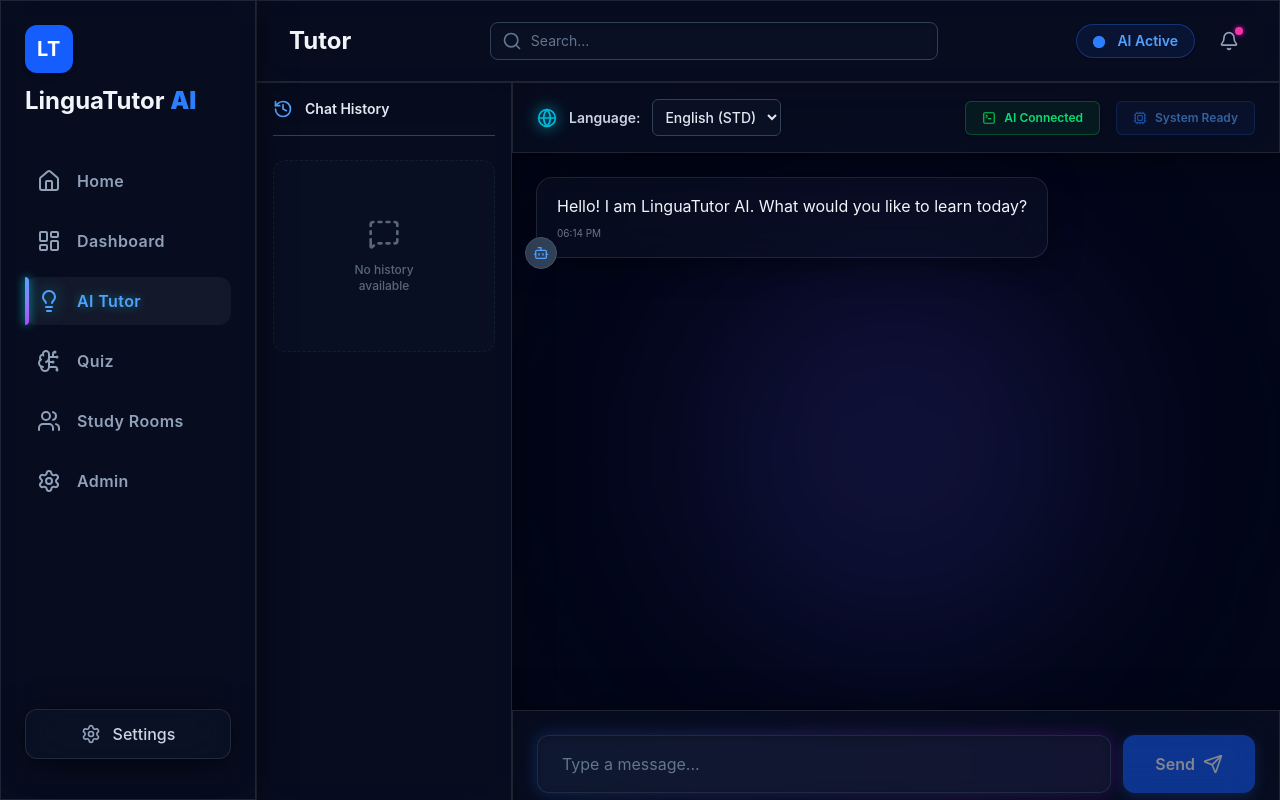
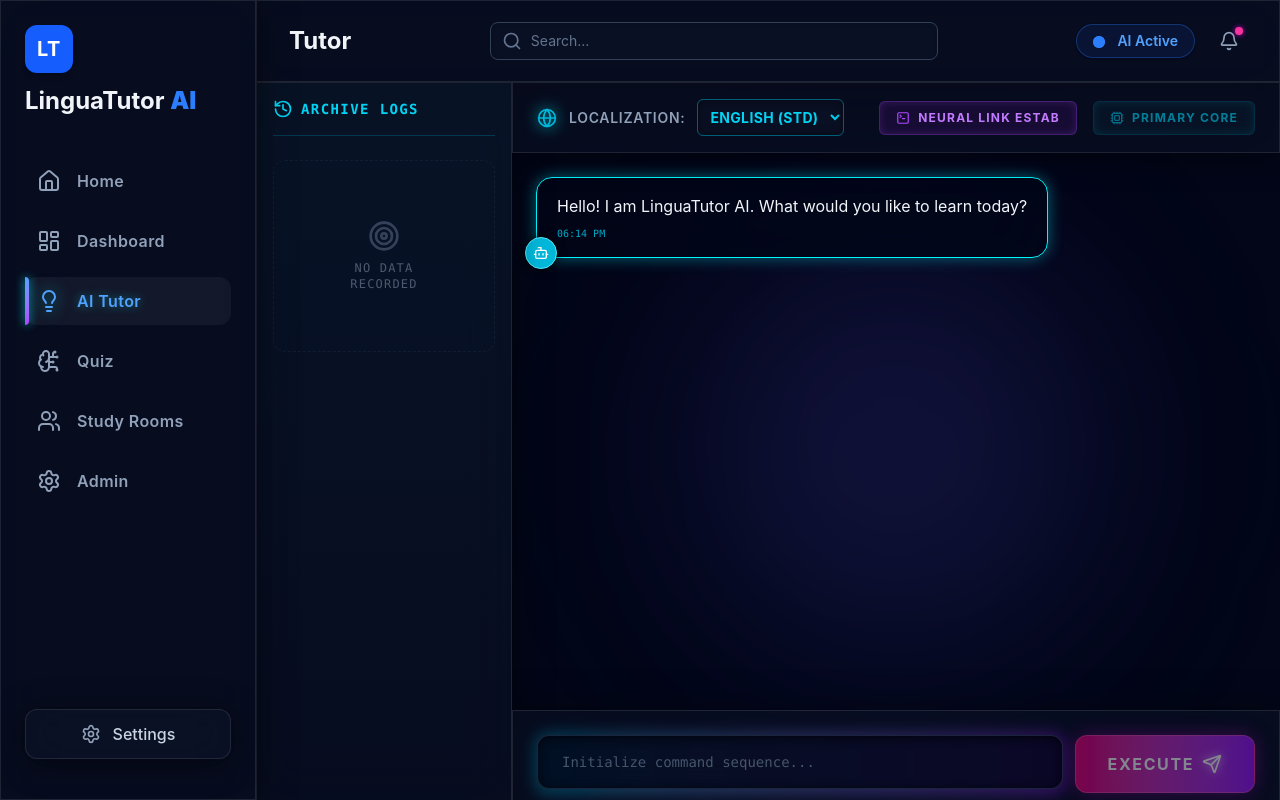
Before and after one commit to Siva-3110/LinguaTutorAI, a React (Vite) app in the folder frontend/: page /tutor in a window 1280 px wide. Built offline with nearby package versions, Linux system fonts and the light colour scheme.

Commit message:
Revert AI Tutor page to previous Cyberpunk Hacker Console theme

```diff
--- a/frontend/src/components/ChatBox.jsx
+++ b/frontend/src/components/ChatBox.jsx
@@ -37,11 +37,11 @@ const ChatBox = () => {
             <div className="px-4 md:px-6 py-4 glass-panel border-b border-cyan-900/40 flex justify-between items-center z-10 shrink-0">
                 <div className="flex items-center text-slate-300 font-medium">
                     <Globe size={20} className="mr-3 text-cyan-500 drop-shadow-[0_0_8px_rgba(0,245,255,0.8)]" />
-                    <span className="hidden sm:inline text-sm mr-3 font-semibold text-slate-300">Language:</span>
+                    <span className="hidden sm:inline tracking-wider uppercase text-sm mr-3 font-semibold text-slate-400">Localization:</span>
                     <select
                         value={language}
                         onChange={(e) => setLanguage(e.target.value)}
-                        className="bg-slate-900/50 border border-slate-700 text-slate-200 text-sm font-medium rounded-md focus:ring-1 focus:ring-blue-500 focus:border-blue-500 block p-2 outline-none transition-colors cursor-pointer shadow-sm"
+                        className="bg-slate-900/50 border border-cyan-800 text-cyan-400 text-sm font-bold uppercase tracking-wide rounded-md focus:ring-1 focus:ring-cyan-500 focus:border-cyan-500 block p-2 outline-none transition-colors cursor-pointer shadow-[inset_0_0_10px_rgba(0,0,0,0.5)]"
                     >
                         <option value="en">English (STD)</option>
                         <option value="ta">Tamil (தமிழ்)</option>
@@ -50,13 +50,13 @@ const ChatBox = () => {
                 </div>
 
                 <div className="flex items-center gap-4">
-                    <div className="hidden md:flex text-xs font-semibold text-green-400 bg-green-900/20 px-4 py-2 rounded-md border border-green-500/30 items-center shadow-sm">
-                        <TerminalSquare size={14} className="mr-2 text-green-500" />
-                        AI Connected
+                    <div className="hidden md:flex text-xs font-bold text-purple-400 bg-purple-900/20 px-4 py-2 rounded-md border border-purple-500/30 items-center shadow-[inset_0_0_10px_rgba(168,85,247,0.2)] uppercase tracking-widest">
+                        <TerminalSquare size={14} className="mr-2 text-purple-500" />
+                        Neural Link Estab
                     </div>
-                    <div className="text-xs font-semibold text-blue-400 bg-blue-900/20 px-4 py-2 rounded-md border border-blue-500/30 flex items-center shadow-sm animate-pulse">
-                        <Cpu size={14} className="mr-2 text-blue-500" />
-                        System Ready
+                    <div className="text-xs font-bold text-cyan-400 bg-cyan-900/20 px-4 py-2 rounded-md border border-cyan-500/30 flex items-center shadow-[inset_0_0_10px_rgba(0,245,255,0.2)] uppercase tracking-widest animate-pulse">
+                        <Cpu size={14} className="mr-2 text-cyan-500" />
+                        Primary Core
                     </div>
                 </div>
             </div>
@@ -75,12 +75,12 @@ const ChatBox = () => {
                         animate={{ opacity: 1, y: 0 }}
                         className="flex justify-start"
                     >
-                        <div className="glass-panel text-slate-300 px-6 py-4 rounded-2xl rounded-bl-none border border-slate-700 flex items-center space-x-3 shadow-md">
-                            <span className="text-sm font-medium">AI is typing</span>
-                            <div className="flex space-x-1.5 ml-2">
-                                <div className="w-1.5 h-1.5 bg-slate-400 rounded-full animate-pulse"></div>
-                                <div className="w-1.5 h-1.5 bg-slate-400 rounded-full animate-pulse" style={{ animationDelay: '0.2s' }}></div>
-                                <div className="w-1.5 h-1.5 bg-slate-400 rounded-full animate-pulse" style={{ animationDelay: '0.4s' }}></div>
+                        <div className="glass-panel-heavy text-cyan-400 px-6 py-4 rounded-2xl rounded-bl-none border border-cyan-500/40 flex items-center space-x-3 shadow-[0_0_15px_rgba(0,245,255,0.2)]">
+                            <span className="text-xs uppercase tracking-widest font-bold font-mono">Processing</span>
+                            <div className="flex space-x-1.5">
+                                <div className="w-2 h-2 bg-cyan-400 rounded-full animate-pulse shadow-[0_0_8px_rgba(0,245,255,1)]"></div>
+                                <div className="w-2 h-2 bg-purple-400 rounded-full animate-pulse shadow-[0_0_8px_rgba(168,85,247,1)]" style={{ animationDelay: '0.2s' }}></div>
+                                <div className="w-2 h-2 bg-pink-400 rounded-full animate-pulse shadow-[0_0_8px_rgba(255,0,255,1)]" style={{ animationDelay: '0.4s' }}></div>
                             </div>
                         </div>
                     </motion.div>
@@ -92,15 +92,15 @@ const ChatBox = () => {
             <div className="p-4 md:p-6 glass-panel border-t border-cyan-900/40 shrink-0 relative z-20">
                 <form onSubmit={handleSend} className="max-w-5xl mx-auto flex space-x-3">
                     <div className="relative flex-grow group">
-                        <div className="absolute -inset-0.5 bg-gradient-to-r from-blue-500 to-purple-600 rounded-xl blur opacity-20 group-hover:opacity-40 transition duration-500 group-focus-within:opacity-60"></div>
+                        <div className="absolute -inset-0.5 bg-gradient-to-r from-cyan-500 to-purple-600 rounded-xl blur opacity-30 group-hover:opacity-60 transition duration-500 group-focus-within:opacity-100"></div>
                         <input
                             type="text"
                             value={input}
                             onChange={(e) => setInput(e.target.value)}
                             onKeyDown={handleKeyDown}
-                            placeholder="Type a message..."
+                            placeholder="Initialize command sequence..."
                             disabled={isTyping}
-                            className="relative w-full px-6 py-4 bg-slate-900/80 border border-slate-700/50 rounded-xl focus:outline-none focus:border-blue-500 text-slate-200 placeholder-slate-500 text-base transition-all shadow-inner disabled:opacity-50"
+                            className="relative w-full px-6 py-4 bg-slate-950/80 border border-slate-700/50 rounded-xl focus:outline-none focus:border-cyan-500 text-slate-200 placeholder-slate-600 font-mono text-sm transition-all shadow-[inset_0_2px_10px_rgba(0,0,0,0.5)] disabled:opacity-50"
                         />
                     </div>
                     <motion.button
@@ -108,10 +108,10 @@ const ChatBox = () => {
                         whileTap={{ scale: 0.95 }}
                         type="submit"
                         disabled={!input.trim() || isTyping}
-                        className="relative inline-flex items-center justify-center px-6 md:px-8 py-4 rounded-xl text-white font-semibold bg-blue-600 hover:bg-blue-500 disabled:opacity-50 disabled:cursor-not-allowed shadow-[0_4px_14px_0_rgba(59,130,246,0.39)] hover:shadow-[0_6px_20px_rgba(59,130,246,0.23)] transition duration-200"
+                        className="relative inline-flex items-center justify-center px-6 md:px-8 py-4 rounded-xl text-white font-bold tracking-widest uppercase bg-gradient-to-r from-pink-600 to-purple-600 hover:from-pink-500 hover:to-purple-500 disabled:opacity-50 disabled:cursor-not-allowed shadow-[0_0_20px_rgba(255,0,255,0.4)] border border-pink-400/50"
                     >
-                        <span className="hidden sm:inline mr-2">Send</span>
-                        <Send size={20} />
+                        <span className="hidden sm:inline mr-2">Execute</span>
+                        <Send size={20} className="drop-shadow-[0_0_5px_rgba(255,255,255,0.8)]" />
                     </motion.button>
                 </form>
             </div>
--- a/frontend/src/components/MessageBubble.jsx
+++ b/frontend/src/components/MessageBubble.jsx
@@ -18,15 +18,15 @@ const MessageBubble = ({ message }) => {
             <div
                 className={`max-w-[85%] sm:max-w-[75%] px-5 py-4 rounded-2xl relative shadow-lg
                     ${isUser
-                        ? 'bg-blue-600 text-white rounded-br-none shadow-sm border border-blue-500/50'
+                        ? 'bg-gradient-to-br from-pink-600 to-purple-600 text-white rounded-br-none shadow-[0_0_15px_rgba(255,0,255,0.3)] border border-pink-400/50'
                         : message.error
-                            ? 'bg-red-900/30 text-red-200 border-l-4 border-l-red-500 rounded-bl-none shadow-sm'
-                            : 'glass-panel rounded-bl-none border border-slate-700/50 shadow-sm'
+                            ? 'bg-red-950/80 text-red-200 border-l-4 border-l-red-500 rounded-bl-none shadow-[0_0_15px_rgba(239,68,68,0.3)]'
+                            : 'glass-panel-heavy rounded-bl-none neon-border-blue'
                     }`}
             >
                 {/* Avatar Icon */}
-                <div className={`absolute ${isUser ? '-right-3 -bottom-3' : '-left-3 -bottom-3'} w-8 h-8 rounded-full flex items-center justify-center shadow-sm z-10 ${isUser ? 'bg-blue-500 border border-blue-400' : 'bg-slate-700 border border-slate-600'}`}>
-                    {isUser ? <User size={16} className="text-white" /> : <Bot size={16} className="text-blue-400" />}
+                <div className={`absolute ${isUser ? '-right-3 -bottom-3' : '-left-3 -bottom-3'} w-8 h-8 rounded-full flex items-center justify-center shadow-[0_0_10px_rgba(0,0,0,0.8)] z-10 ${isUser ? 'bg-pink-500 border border-pink-300' : 'bg-cyan-500 border border-cyan-300'}`}>
+                    {isUser ? <User size={16} className="text-white" /> : <Bot size={16} className="text-white" />}
                 </div>
 
                 {message.error && (
@@ -47,17 +47,17 @@ const MessageBubble = ({ message }) => {
                     <div className="space-y-5">
                         {message.structured.explanation && (
                             <div>
-                                <h3 className="font-semibold text-slate-300 mb-1 text-sm">Explanation</h3>
+                                <h3 className="font-bold text-cyan-400 mb-1 text-xs uppercase tracking-widest drop-shadow-[0_0_5px_rgba(0,245,255,0.6)]">System Explanation</h3>
                                 <p className="text-slate-200 leading-relaxed">{message.structured.explanation}</p>
                             </div>
                         )}
 
                         {message.structured.steps && Array.isArray(message.structured.steps) && message.structured.steps.length > 0 && (
                             <div>
-                                <h3 className="font-semibold text-slate-300 mb-2 text-sm">Steps</h3>
+                                <h3 className="font-bold text-purple-400 mb-2 text-xs uppercase tracking-widest drop-shadow-[0_0_5px_rgba(168,85,247,0.6)]">Execution Sequence</h3>
                                 <ul className="list-decimal pl-5 space-y-2 text-slate-300">
                                     {message.structured.steps.map((step, idx) => (
-                                        <li key={idx} className="leading-relaxed marker:text-blue-400 marker:font-semibold">{step}</li>
+                                        <li key={idx} className="leading-relaxed marker:text-purple-500 marker:font-bold">{step}</li>
                                     ))}
                                 </ul>
                             </div>
@@ -65,11 +65,11 @@ const MessageBubble = ({ message }) => {
 
                         {message.structured.examples && Array.isArray(message.structured.examples) && message.structured.examples.length > 0 && (
                             <div>
-                                <h3 className="font-semibold text-slate-300 mb-2 text-sm">Examples</h3>
-                                <div className="bg-slate-900/40 p-4 rounded-xl border border-slate-700/50 shadow-inner">
-                                    <ul className="list-disc pl-5 space-y-2 text-slate-300 text-sm">
+                                <h3 className="font-bold text-pink-400 mb-2 text-xs uppercase tracking-widest drop-shadow-[0_0_5px_rgba(255,0,255,0.6)]">Data Examples</h3>
+                                <div className="bg-slate-900/60 p-4 rounded-xl border border-pink-500/30 shadow-[inset_0_0_10px_rgba(0,0,0,0.5)]">
+                                    <ul className="list-disc pl-5 space-y-2 text-slate-300 font-mono text-sm">
                                         {message.structured.examples.map((ex, idx) => (
-                                            <li key={idx} className="leading-relaxed marker:text-blue-400">{ex}</li>
+                                            <li key={idx} className="leading-relaxed marker:text-pink-500">{ex}</li>
                                         ))}
                                     </ul>
                                 </div>
@@ -78,15 +78,15 @@ const MessageBubble = ({ message }) => {
 
                         {message.structured.summary && (
                             <div>
-                                <h3 className="font-semibold text-slate-300 mb-1 text-sm">Summary</h3>
-                                <p className="text-slate-300 italic">{message.structured.summary}</p>
+                                <h3 className="font-bold text-yellow-400 mb-1 text-xs uppercase tracking-widest drop-shadow-[0_0_5px_rgba(250,204,21,0.6)]">Metric Summary</h3>
+                                <p className="text-yellow-100 italic font-medium">{message.structured.summary}</p>
                             </div>
                         )}
                     </div>
                 )}
 
                 {timeString && (
-                    <div className={`text-[10px] mt-2 opacity-70 ${isUser ? 'text-blue-200 text-right' : 'text-slate-400 text-left'}`}>
+                    <div className={`text-[10px] mt-2 font-mono opacity-80 ${isUser ? 'text-pink-200 text-right' : 'text-cyan-400 text-left'}`}>
                         {timeString}
                     </div>
                 )}
--- a/frontend/src/pages/Tutor.jsx
+++ b/frontend/src/pages/Tutor.jsx
@@ -1,21 +1,22 @@
 import React from 'react';
 import ChatBox from '../components/ChatBox';
-import { History, MessageSquareDashed } from 'lucide-react';
+import { History, Target } from 'lucide-react';
 
 const Tutor = () => {
   return (
     <div className="flex flex-row flex-grow h-[calc(100vh-64px)] overflow-hidden bg-transparent">
-      {/* SaaS History Sidebar */}
-      <div className="hidden md:flex flex-col w-64 glass-panel border-r border-slate-700/50 p-4 shrink-0 shadow-md z-10 relative bg-slate-900/40">
+      {/* Cyberpunk History Sidebar */}
+      <div className="hidden md:flex flex-col w-64 glass-panel border-r border-cyan-500/30 p-4 shrink-0 shadow-[0_0_15px_rgba(0,245,255,0.05)] z-10 relative">
+        <div className="absolute inset-0 bg-gradient-to-b from-cyan-900/10 to-transparent pointer-events-none"></div>
 
-        <div className="flex items-center mb-6 border-b border-slate-700 pb-4 relative z-10">
-          <History className="w-5 h-5 text-blue-400 mr-3" />
-          <h2 className="text-sm font-semibold text-slate-200">Chat History</h2>
+        <div className="flex items-center mb-6 border-b border-cyan-800/50 pb-4 relative z-10">
+          <History className="w-5 h-5 text-cyan-400 mr-2" />
+          <h2 className="text-sm font-bold text-cyan-400 uppercase tracking-widest font-mono">Archive Logs</h2>
         </div>
 
-        <div className="flex flex-col items-center justify-center h-48 opacity-60 relative z-10 border border-slate-700/50 border-dashed rounded-xl bg-slate-800/20">
-          <MessageSquareDashed className="w-8 h-8 text-slate-400 mb-3" />
-          <div className="text-xs text-slate-400 text-center font-medium">No history<br />available</div>
+        <div className="flex flex-col items-center justify-center h-48 opacity-50 relative z-10 border border-slate-700/50 border-dashed rounded-xl bg-slate-900/30">
+          <Target className="w-8 h-8 text-slate-500 mb-2" />
+          <div className="text-xs text-slate-400 font-mono uppercase tracking-widest text-center">No Data<br />Recorded</div>
         </div>
       </div>
 
```
